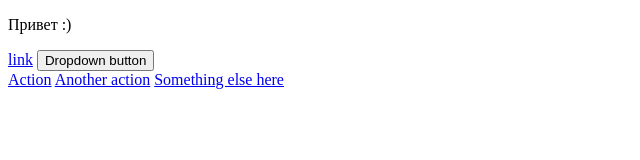
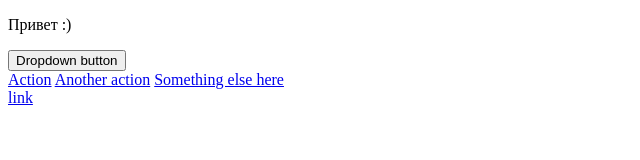
Before and after one commit to StanleyIG/JavaScript, a plain HTML site: page Lesson_5/2.html in a window 1280 px wide. Shown: the whole page, without its empty margins (0-640 px from the left). Drawn offline with Linux system fonts and the light colour scheme.

Commit message:
исправлены ошибки, добавлены более оптимальные и верные решения

```diff
--- a/Lesson_5/2.html
+++ b/Lesson_5/2.html
@@ -47,7 +47,7 @@
     const btnEl = document.querySelectorAll('.btn')
     for (const i of btnEl) {
         i.classList.toggle('btn-secondary');
-        i.classList.toggle('btn-secondary');
+        //i.classList.toggle('btn-secondary');
     }
 
   /*
@@ -66,23 +66,31 @@
     <a href="#">link</a>
    */
 
+    /*
     const divEl = document.querySelectorAll('div')
     for (const i of divEl) {
-        if (i.className == 'dropdown')
-            i.insertAdjacentHTML('afterbegin', '<a href="#">link</a>');
+        if (i.className == 'dropdown') {
+            i.insertAdjacentHTML('afterend', '<a href="#">link</a>');
+        }
     }
+    */
+
+    document
+        .querySelector('div.dropdown')
+        .insertAdjacentHTML('afterend', '<a href="#">link</a>');
 
   /*
   5. У элемента с id "dropdownMenuButton" замените id на "superDropdown".
    */
 
-    const idEl = document.querySelector('#dropdownMenuButton').id = 'superDropdown';
+    document.querySelector('#dropdownMenuButton').id = 'superDropdown';
 
   /*
   6. Добавьте атрибут data-dd со значением 3 элементу у которого существует
   атрибут "aria-labelledby" равный "dropdownMenuButton" используя dataset.
    */
 
+    /*
     const dataEl = document.querySelectorAll('body')
     for (let i = 0; i < dataEl.length; i++) {
         const res = dataEl[i].querySelectorAll('[aria-labelledby = "dropdownMenuButton"]');
@@ -90,16 +98,26 @@
             i.dataset.dd = '3';
         }
     }
+    */
 
+    //только 1 элемент
+    document
+        .querySelector('[aria-labelledby="dropdownMenuButton"]')
+        .dataset
+        .dd = "3";
 
   /*
   7. Удалите атрибут type у элемента с классом "dropdown-toggle".
    */
 
+    /*
     const reElDrpTgl = document.querySelectorAll('.dropdown-toggle');
     for (const i of reElDrpTgl) {
         i.removeAttribute('type')
     }
+    */
+    // сделать только для одного элемента
+    document.querySelector('.dropdown-toggle').removeAttribute('type');
 
   /*
   8. Выведите в консоль все имеющиеся атрибуты и их значения тега у которого
```
Also changed, not shown: Lesson_5/1.html (+20 -4 lines), Lesson_5/3.html (+67 -13 lines).
